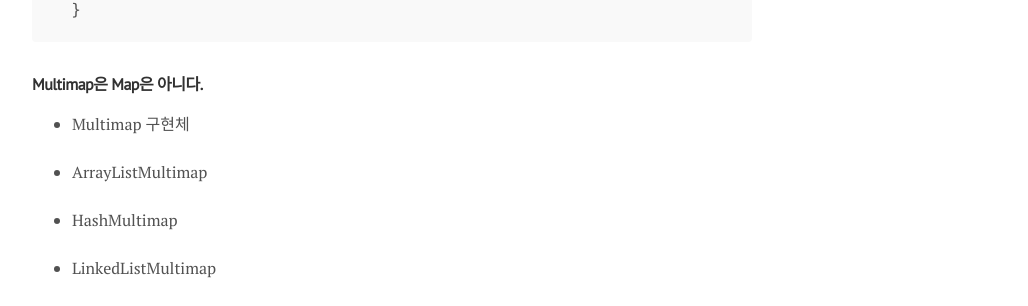
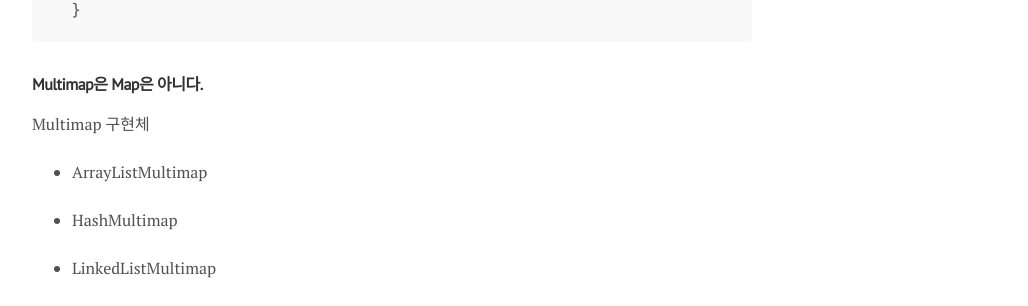
Before and after one commit to camon85/camon85.github.io, a Jekyll site: the page built from _posts/2017-05-24-guava-example09-multimap.md, in a window 1280 px wide and 900 px high, scrolled down 779 px. Shown: the part 144-450 px from the top of the window, without its empty margins (248-1276 px from the left). Built offline with Jekyll 4.4.1, drawn with Linux system fonts in a browser that asks for light colours; nearby versions of some CDN libraries; comment, search, counter and statistics services are not loaded.

Commit message:
오타 수정

````diff
--- a/_posts/2017-05-24-guava-example09-multimap.md
+++ b/_posts/2017-05-24-guava-example09-multimap.md
@@ -40,7 +40,7 @@ tags: [guava]
 ```
 
 ### Multimap은 Map은 아니다.
-* Multimap 구현체
+Multimap 구현체
 
 - ArrayListMultimap
 
````
